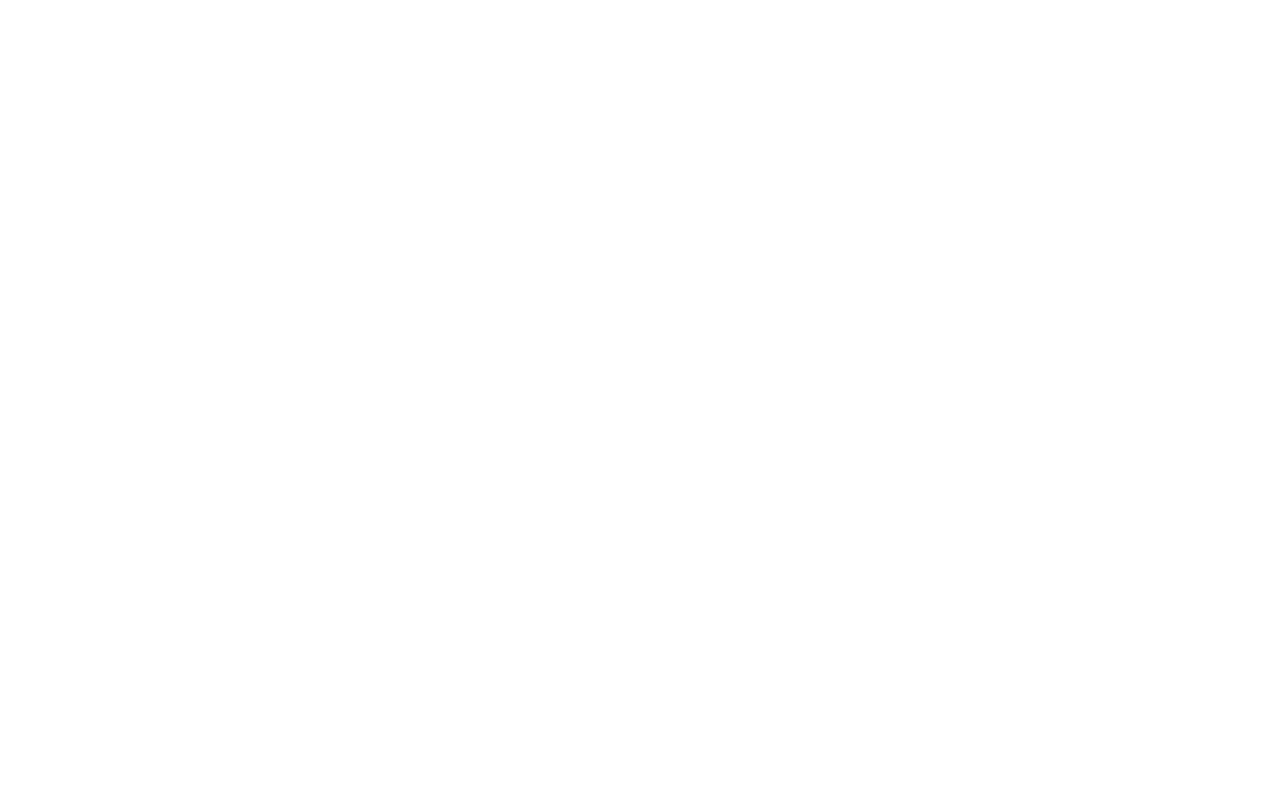
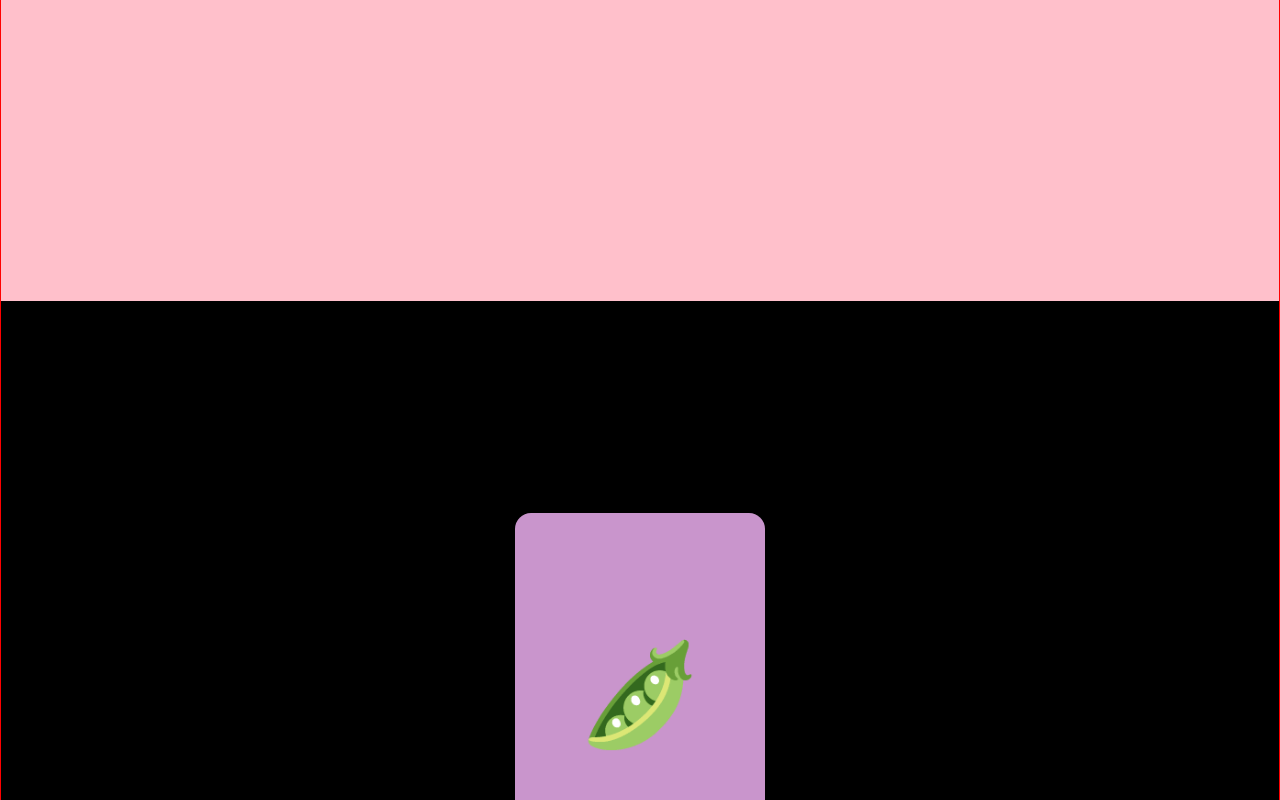
Before and after one commit to billie11111/test3, a Next.js app: page /card in a window 1280 px wide. Before the commit this address had no page. Shown: the part 500-1300 px from the top of the page. Before the commit the page ends 800 px from the top, so only its background shows below. Built offline with nearby package versions, Linux system fonts and the light colour scheme.

Commit message:
flipped card

```diff
--- /dev/null
+++ b/app/card/page.tsx
@@ -0,0 +1,12 @@
+import CardAnimation from "../components/cardAnimation";
+
+export default function CardPage() {
+  return (
+    <>
+      {/* 스크롤시 active-card 추가,
+      카드 hover시 active-active 클래스가 있으면
+      active-card 클래스를 넣고 없으면 지우기 */}
+      <CardAnimation />
+    </>
+  )
+}
--- /dev/null
+++ b/app/components/cardAnimation.tsx
@@ -0,0 +1,44 @@
+'use client'
+import { useInView } from "framer-motion"
+import { useRef } from "react"
+import { styled } from "styled-components"
+import EmptySpace from "./emptySpace"
+import FlipCard from "./flipCard"
+
+const Wrapper = styled.div`
+  border: 1px solid red;
+`
+const FlipCardContainer = styled.main`
+  display:flex;
+  flex-direction: column;
+  gap: 20vh;
+  background-color: black;
+`
+
+export default function CardAnimation() {
+  const firstCardRef = useRef(null)
+  const secondCardRef = useRef(null)
+  const thirdCardRef = useRef(null)
+  const cardRefArr = [firstCardRef, secondCardRef, thirdCardRef]
+
+  const isInView = (idx: number) => {
+    const isInView = useInView(cardRefArr[idx], { amount: 0.5 })
+    return isInView;
+  }
+
+  return (
+    <Wrapper>
+      <EmptySpace />
+      <FlipCardContainer>
+        {[1, 2, 3].map((_, idx: number) => (
+
+          <FlipCard
+            key={idx}
+            cardRef={cardRefArr[idx]}
+            isInView={isInView(idx)}
+          />
+        ))}
+      </FlipCardContainer>
+    </Wrapper>
+  )
+}
--- /dev/null
+++ b/app/components/emptySpace.tsx
@@ -0,0 +1,25 @@
+'use client'
+import { styled } from "styled-components"
+
+const Wrapper = styled.div`
+  width: 100%;
+  height: 100vh;
+  background-color: pink;
+  display: flex;
+  justify-content: center;
+  align-items: center;
+
+  h1 {
+    font-size: 40px;
+    font-weight: 700;
+    text-align: center;
+  }
+`
+
+export default function EmptySpace() {
+  return (
+    <Wrapper>
+      <h1>Scroll Down</h1>
+    </Wrapper>
+  )
+}
--- /dev/null
+++ b/app/components/flipCard.tsx
@@ -0,0 +1,92 @@
+'use client'
+import { useEffect } from "react"
+import { styled } from "styled-components"
+
+const Wrapper = styled.div`
+  padding: 54px 24px;
+  width: 100%;
+  height: 100vh;
+  display: flex;
+  justify-content: center;
+  align-items: center;
+  border-bottom: 1px solid red;
+`
+const FlipCardWrapper = styled.div`
+  /* &:hover .card-inner {
+    transform: rotateY(180deg);
+  } */
+
+  &.flipped .card-inner {
+    transform: rotateY(0deg);
+  }
+`
+const CardContainer = styled.div`
+  width: 250px;
+  aspect-ratio: 2/3;
+  perspective: 1000px;
+`
+const CardInner = styled.div`
+  position: relative;
+  width: 100%;
+  height: 100%;
+  transition: transform 0.8s;
+  transform-style: preserve-3d;
+  transform: rotateY(180deg);
+`
+const CardFront = styled.div`
+  position: absolute;
+  width: 100%;
+  height: 100%;
+  padding: 30px;
+  -webkit-backface-visibility: hidden;
+  backface-visibility: hidden;
+  background-color: #c995cc;
+  border-radius: 16px;
+  font-size: 100px;
+  text-align: center;
+  line-height: 300px;
+`
+const CardBack = styled.div`
+  position: absolute;
+  width: 100%;
+  height: 100%;
+  padding: 30px;
+  -webkit-backface-visibility: hidden;
+  backface-visibility: hidden;
+  background-color: #71D3C2;
+  transform: rotateY(180deg);
+  border-radius: 16px;
+`
+
+export default function FlipCard(props: any) {
+  //console.log(props.isInView)
+  return (
+    <Wrapper>
+      <FlipCardWrapper
+        ref={props.cardRef}
+        className={props.isInView ? 'flipped' : ''}
+        onMouseEnter={(event: any) => {
+
+          //flipped 스타일 클래스를 가지고있으면 remove
+          if (props.cardRef.current.classList.contains('flipped')) {
+            props.cardRef.current.classList.remove('flipped')
+          }
+        }}
+
+        onMouseLeave={(event: any) => {
+          //flipped 스타일 클래스가 없으면 add
+          if (!props.cardRef.current.classList.contains('flipped')) {
+            props.cardRef.current.classList.add('flipped')
+          }
+        }}
+      >
+        <CardContainer>
+          <CardInner className="card-inner">
+            <CardFront>🫛</CardFront>
+            <CardBack>설명</CardBack>
+          </CardInner>
+        </CardContainer>
+      </FlipCardWrapper>
+    </Wrapper>
+  )
+}
```
